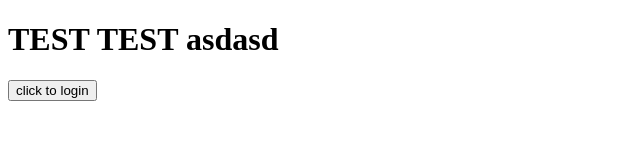
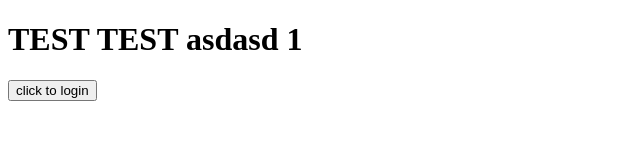
Before and after one commit to StasBalan/test-inst2, a plain HTML site: page index.html in a window 1280 px wide. Shown: the full height of the page, 0-640 px from the left. Drawn offline with Linux system fonts and the light colour scheme.

Commit message:
some add

```diff
--- a/index.html
+++ b/index.html
@@ -8,7 +8,7 @@
 <body>
 
     <h1>
-        TEST TEST  asdasd
+        TEST TEST  asdasd 1
     </h1>
 
     <button id="myBtn">
```
